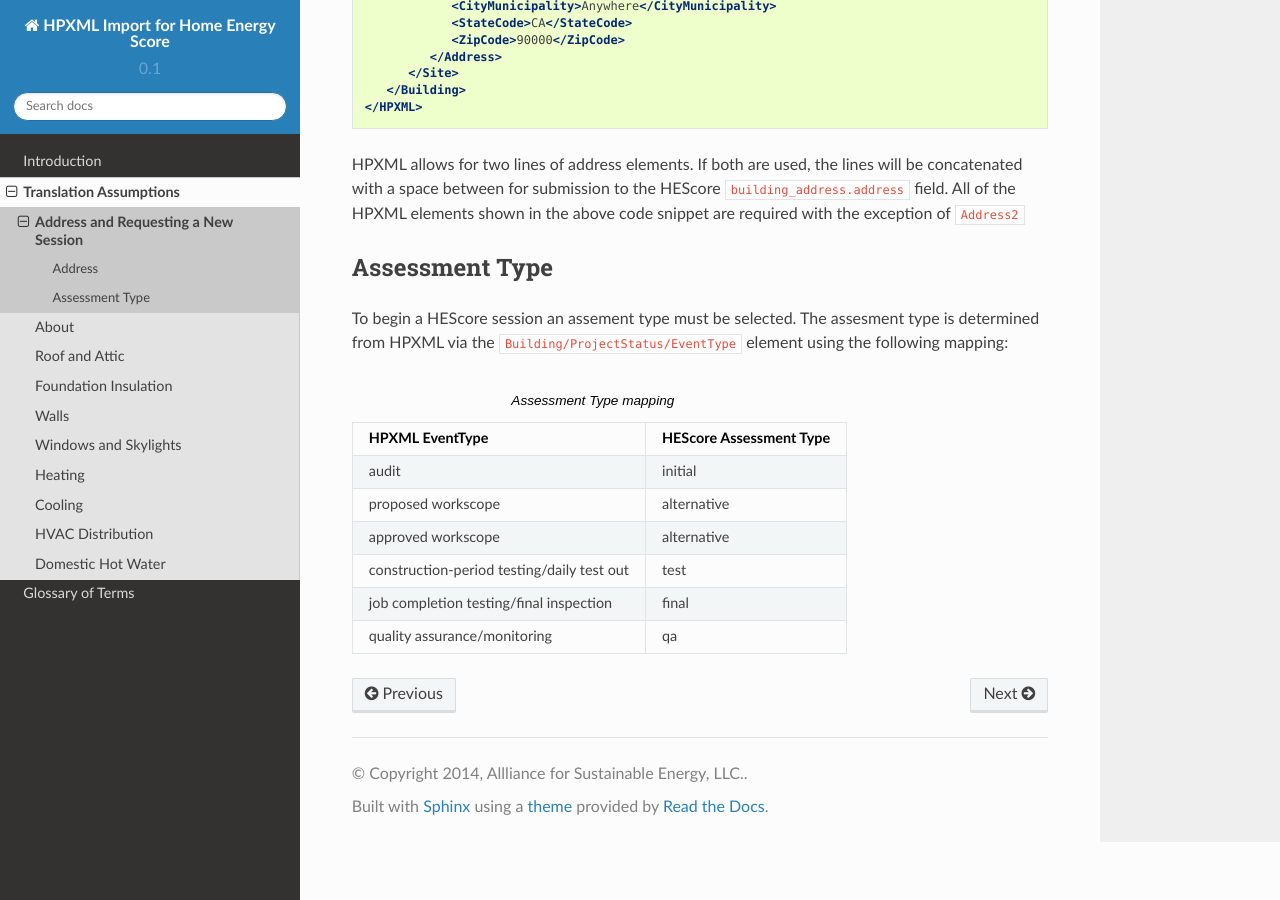
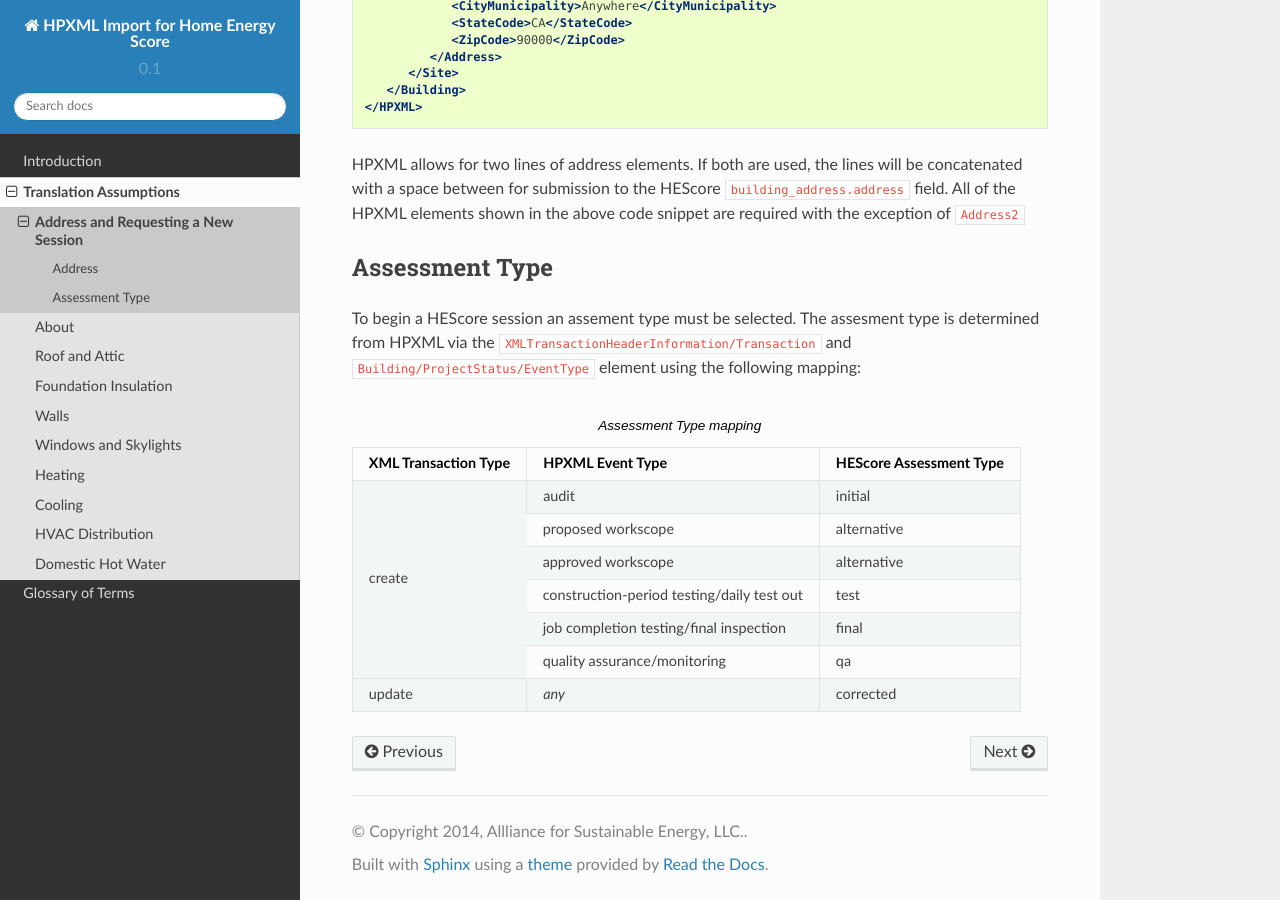
Before and after one commit to NREL/hescore-hpxml, a Sphinx documentation site: the page built from docs/source/translation/building_address.rst, in a window 1280 px wide and 900 px high, scrolled down 619 px. Built offline with Sphinx 7.4.7 and the Read the Docs theme 2.0.0, drawn with Linux system fonts in a browser that asks for light colours; formulas are drawn with MathJax 3.

Commit message:
updating assessment type mapping and fixing a typo in the docs

```diff
--- a/docs/source/translation/building_address.rst
+++ b/docs/source/translation/building_address.rst
@@ -40,18 +40,26 @@ Assessment Type
 ***************
 
 To begin a HEScore session an assement type must be selected. The assesment type
-is determined from HPXML via the ``Building/ProjectStatus/EventType`` element
-using the following mapping:
+is determined from HPXML via the
+``XMLTransactionHeaderInformation/Transaction`` and
+``Building/ProjectStatus/EventType`` element using the following mapping:
 
 .. table:: Assessment Type mapping
 
-   ==========================================  ===============================
-   HPXML EventType                             HEScore Assessment Type
-   ==========================================  ===============================
-   audit                                       initial
-   proposed workscope                          alternative
-   approved workscope                          alternative
-   construction-period testing/daily test out  test
-   job completion testing/final inspection     final
-   quality assurance/monitoring                qa
-   ==========================================  ===============================
+   +---------------------+-------------------------------------------+------------------------+
+   |XML Transaction Type |HPXML Event Type                           |HEScore Assessment Type |
+   +=====================+===========================================+========================+
+   |create               |audit                                      |initial                 |
+   +                     +-------------------------------------------+------------------------+
+   |                     |proposed workscope                         |alternative             |
+   +                     +-------------------------------------------+------------------------+
+   |                     |approved workscope                         |alternative             |
+   +                     +-------------------------------------------+------------------------+
+   |                     |construction-period testing/daily test out |test                    |
+   +                     +-------------------------------------------+------------------------+
+   |                     |job completion testing/final inspection    |final                   |
+   +                     +-------------------------------------------+------------------------+
+   |                     |quality assurance/monitoring               |qa                      |
+   +---------------------+-------------------------------------------+------------------------+
+   |update               |*any*                                      |corrected               |
+   +---------------------+-------------------------------------------+------------------------+
--- a/docs/source/translation/zone_floor.rst
+++ b/docs/source/translation/zone_floor.rst
@@ -125,7 +125,7 @@ If the foundation type is a basement or crawlspace, for each frame floor above
 the foundation, a weighted average using the floor area and R-value are
 calculated. The area is obtained from the ``Area`` element. The R-value is the
 sum of the ``FrameFloor/Insulation/Layer/NominalRValue`` element values for
-each foundation wall. The effective R-value is looked up in the following table.
+each frame floor. The effective R-value is looked up in the following table.
 
 .. table:: Floor center-of-cavity effective R-value
 
```
Also changed, not shown: 1 other file.
